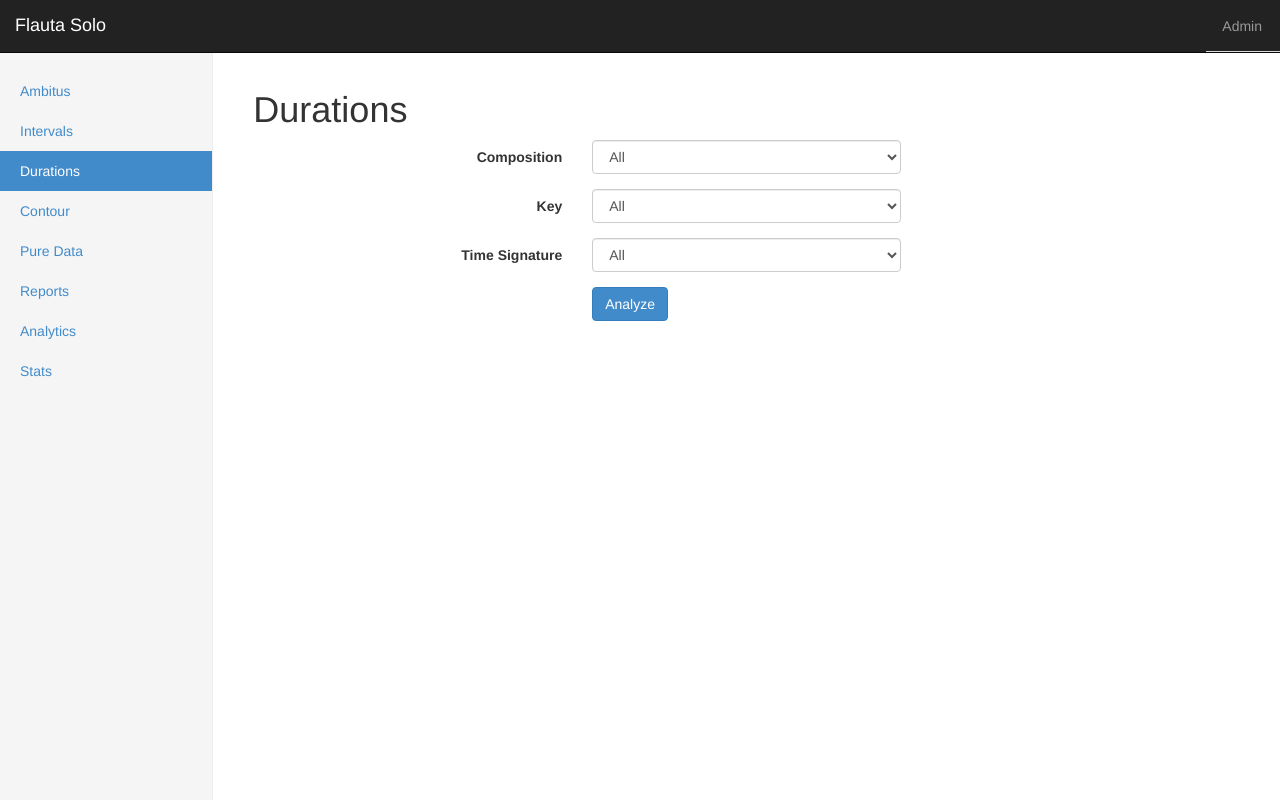
After one commit to msampaio/flauta-solo, a Django app: page /durations/ in a window 1280 px wide. The commit adds this page. Run offline with Django 3.2, Linux system fonts and the light colour scheme; data that the repository does not hold is empty; parts of the project's set-up code (start-up, migrations or seed data) failed here and were passed over; some libraries are stand-ins or nearby versions.

Commit message:
Add duration view, templates and functions

```diff
--- a/analysis/templates/base.html
+++ b/analysis/templates/base.html
@@ -58,6 +58,7 @@
           <ul class="nav nav-sidebar">
             <li id="ambitus"><a href="{% url "ambitus" %}">Ambitus</a></li>
             <li id="intervals"><a href="{% url "intervals" %}">Intervals</a></li>
+            <li id="durations"><a href="{% url "durations" %}">Durations</a></li>
             <li id="contour"><a href="{% url "contour" %}">Contour</a></li>
             <li id="pure_data"><a href="{% url "pure_data" %}">Pure Data</a></li>
             <li id="reports"><a href="#">Reports</a></li>
--- /dev/null
+++ b/analysis/templates/durations.html
@@ -0,0 +1,67 @@
+{% extends "base.html" %}
+
+{% block title %}
+    Flauta Solo | Durations
+{% endblock %}
+
+
+{% block body %}
+    <h1>Durations</h1>
+
+    <form class="form-horizontal" action='{% url "durations" %}' method="post">
+        {% csrf_token %}
+        <fieldset>
+            <div class="form-group">
+                <label class="col-md-4 control-label" for="select-composition">Composition</label>
+
+                <div class="col-md-4">
+                    <select id="composition" name="select-composition" class="form-control">
+                        <option value="all">All</option>
+                        {% for composition in compositions %}
+                            <option value="{{ composition.title }}">{{ composition.title }}</option>
+                        {% endfor %}
+                    </select>
+                </div>
+            </div>
+
+            <div class="form-group">
+                <label class="col-md-4 control-label" for="select-key">Key</label>
+
+                <div class="col-md-4">
+                    <select id="select-key" name="select-key" class="form-control">
+                    {% include "_options.html" with items=keys %}
+                    </select>
+                </div>
+            </div>
+
+            <div class="form-group">
+                <label class="col-md-4 control-label" for="select-time-signature">Time Signature</label>
+
+                <div class="col-md-4">
+                    <select id="select-time-signature" name="select-time-signature" class="form-control">
+                    {% include "_options.html" with items=signatures %}
+                    </select>
+                </div>
+            </div>
+
+            <div class="form-group">
+                <label class="col-md-4 control-label" for="submit"></label>
+
+                <div class="col-md-4">
+                    <button id="submit" name="submit" class="btn btn-primary">Analyze</button>
+                </div>
+            </div>
+
+        </fieldset>
+    </form>
+
+{% endblock %}
+
+{% block javascript %}
+    <script>
+        $(document).ready(function () {
+            $(".nav li").removeClass("active");
+            $('#durations').addClass('active');
+        });
+    </script>
+{% endblock %}
--- a/analysis/views.py
+++ b/analysis/views.py
@@ -6,6 +6,7 @@ from django.shortcuts import render
 from analysis.models import MusicData, Composition
 from analysis.computation import ambitus
 from analysis.computation import intervals
+from analysis.computation import durations
 from analysis.computation import contour
 from analysis.computation import pure_data
 
@@ -106,6 +107,32 @@ def show_intervals(request):
 
     return render(request, 'intervals.html', args)
 
+def show_durations(request):
+    def select_filter(name, item, arguments, template='music_data__%s'):
+        if item != "all":
+            arguments[template % name] = item
+
+    if request.method == 'POST':
+        kwargs = {}
+
+        title = request.POST['select-composition']
+        key = request.POST['select-key']
+        time_signature = request.POST['select-time-signature']
+
+        select_filter('title__iexact', title, kwargs, template='%s')
+        select_filter('key', key, kwargs)
+        select_filter('time_signature', time_signature, kwargs)
+
+        compositions = Composition.objects.filter(**kwargs)
+        args = durations.analysis(compositions)
+        return render(request, 'durations_result.html', args)
+
+    args = {'compositions': uniq_items_in_model('title', Composition),
+            'keys': uniq_items_in_model('key'),
+            'signatures': uniq_items_in_model('time_signature'),
+            }
+
+    return render(request, 'durations.html', args)
 
 def show_contour(request):
     def select_filter(name, item, arguments, template='music_data__%s'):
--- a/flute/urls.py
+++ b/flute/urls.py
@@ -8,6 +8,7 @@ urlpatterns = patterns('',
     url(r'^login/$', 'analysis.views.login_user', name='login_user'),
     url(r'^ambitus/$', 'analysis.views.show_ambitus', name='ambitus'),
     url(r'^intervals/$', 'analysis.views.show_intervals', name='intervals'),
+    url(r'^durations/$', 'analysis.views.show_durations', name='durations'),
     url(r'^contour/$', 'analysis.views.show_contour', name='contour'),
     url(r'^pure_data/$', 'analysis.views.show_pure_data', name='pure_data'),
     url(r'^dashboard/$', 'analysis.views.dashboard', name='dashboard'),
```
Also changed, not shown: analysis/computation/durations.py (added, +33 -0 lines), analysis/templates/durations_result.html (added, +107 -0 lines).
